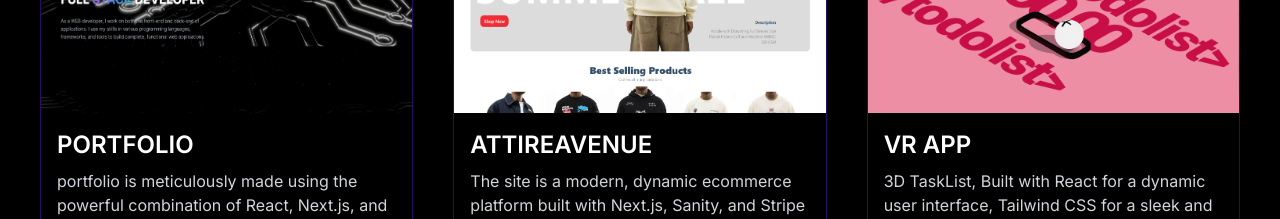
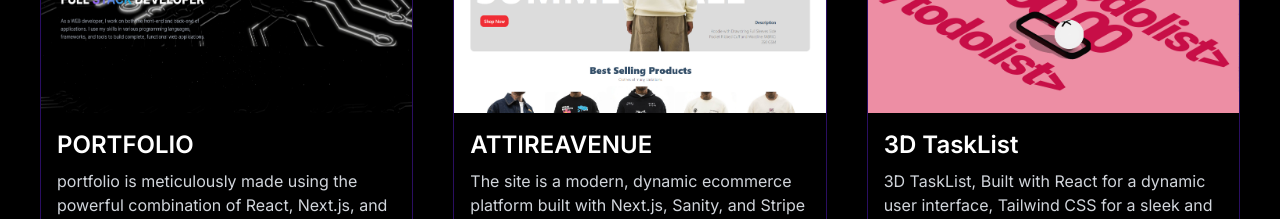
Before and after one commit to maxiine999/portfolio.github, a Next.js app: page / in a window 1280 px wide. Shown: the part 1660-1879 px from the top of the page. Built offline with nearby package versions, Linux system fonts and the light colour scheme; a web font is replaced by a local one.

Commit message:
Update Project.tsx

```diff
--- a/components/main/Project.tsx
+++ b/components/main/Project.tsx
@@ -22,7 +22,7 @@
         />
         <ProjectCard
           src="/CardImage.jpg"
-          title="VR APP"
+          title="3D TaskList"
           description="3D TaskList, Built with React for a dynamic user interface, Tailwind CSS for a sleek and responsive design, and Three.js for engaging 3D elements.innovative to-do list that blends productivity with interactive 3D visuals."
           linktosite="https://threejs-todo-git-main-madhavs-projects-c6d27f53.vercel.app/"
         />
```
